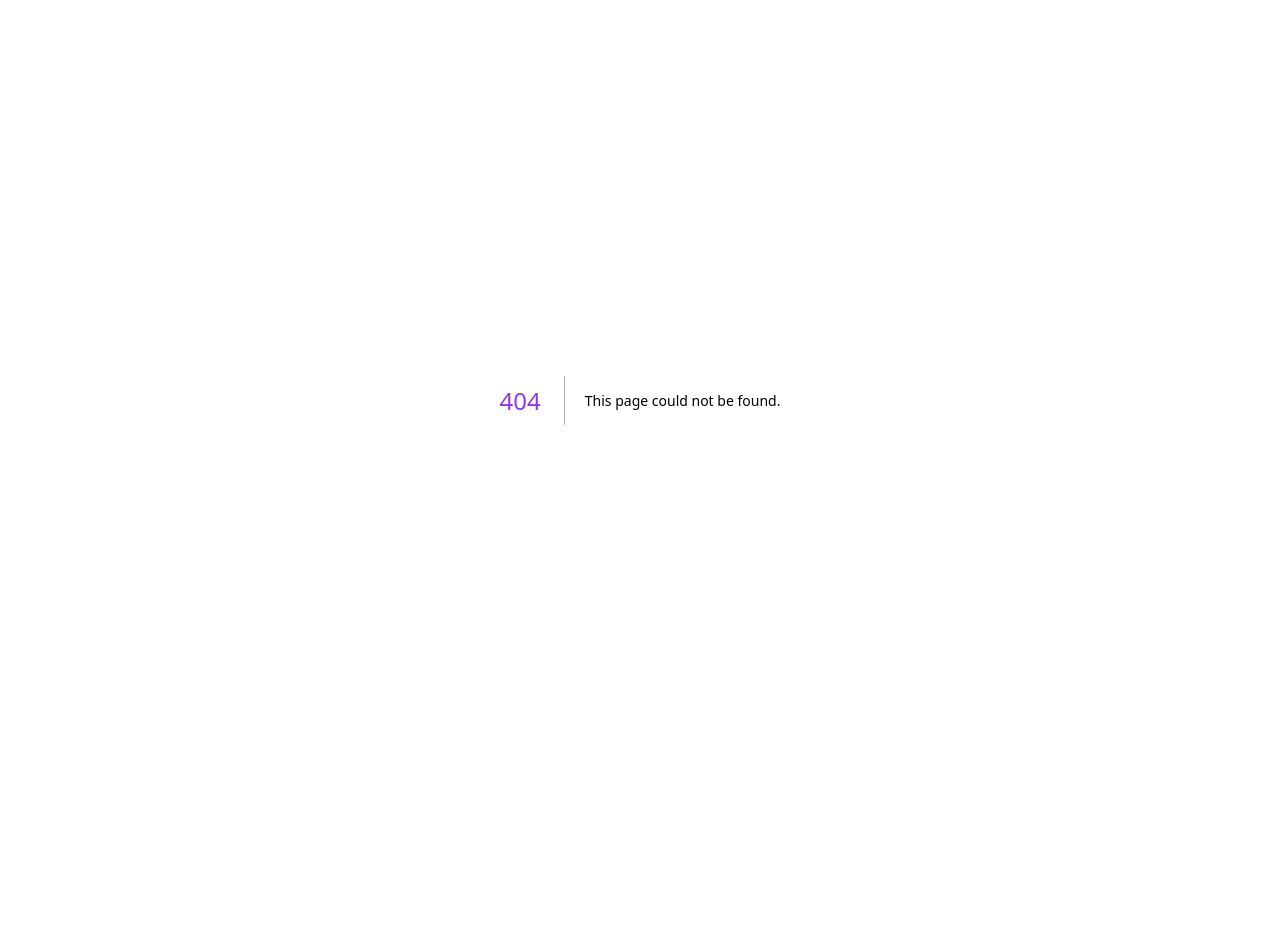
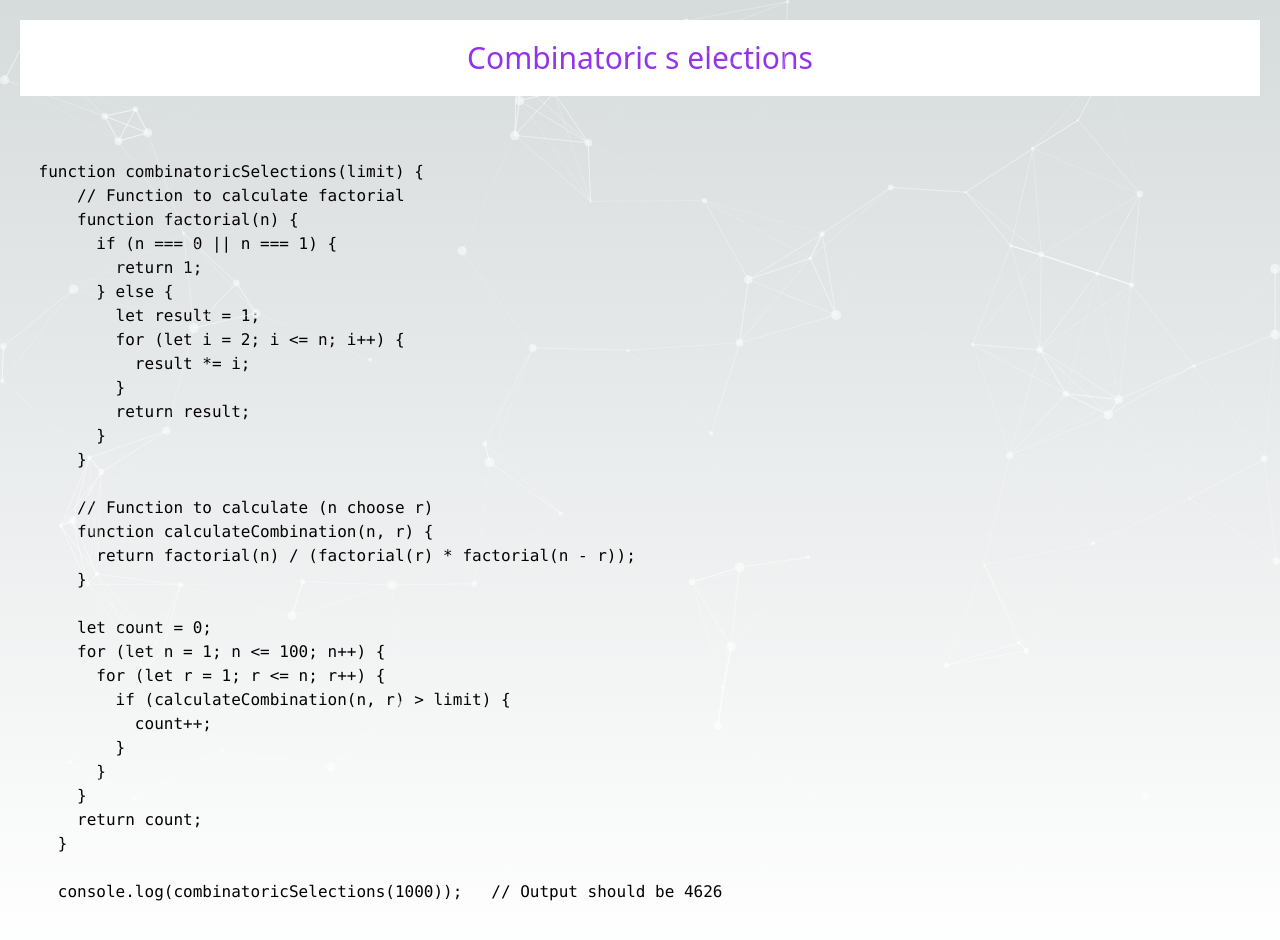
Before and after one commit to ragulpalanisamy/fcc_projects_euler, a Next.js app: page /Pro-4/Combinatoric_selections in a window 1280 px wide. Before the commit this address had no page. Shown: the top 940 px of the page. Before the commit the page ends 800 px from the top, so only its background shows below. Built offline with nearby package versions, Linux system fonts and the light colour scheme.

Commit message:
feat: :sparkles: Added the Combinatoric selections

```diff
--- a/src/app/page.js
+++ b/src/app/page.js
@@ -184,6 +184,9 @@ export default function Home() {
         <Link href="../Pro-4/Permuted_multiples">
         Permuted multiples
         </Link>
+        <Link href="../Pro-4/Combinatoric_selections">
+        Combinatoric selections
+        </Link>
         </div>
         </div>
       </>
--- /dev/null
+++ b/src/pages/Pro-4/Combinatoric_selections.tsx
@@ -0,0 +1,54 @@
+import React from 'react'
+import DesignTypeScript from '../../components/DesignTypeScript'
+import "../../app/globals.css";
+
+export default function Combinatoric_selections() {
+    const codeSnippet=`
+    function combinatoricSelections(limit) {
+        // Function to calculate factorial
+        function factorial(n) {
+          if (n === 0 || n === 1) {
+            return 1;
+          } else {
+            let result = 1;
+            for (let i = 2; i <= n; i++) {
+              result *= i;
+            }
+            return result;
+          }
+        }
+
+        // Function to calculate (n choose r)
+        function calculateCombination(n, r) {
+          return factorial(n) / (factorial(r) * factorial(n - r));
+        }
+
+        let count = 0;
+        for (let n = 1; n <= 100; n++) {
+          for (let r = 1; r <= n; r++) {
+            if (calculateCombination(n, r) > limit) {
+              count++;
+            }
+          }
+        }
+        return count;
+      }
+
+      console.log(combinatoricSelections(1000));   // Output should be 4626
+
+    `;
+  return (
+    <div>
+        <DesignTypeScript />
+        <h1>
+            Combinatoric s  elections
+        </h1>
+
+        <pre>
+            <code>
+                {codeSnippet}
+            </code>
+        </pre>
+    </div>
+  )
+}
```
